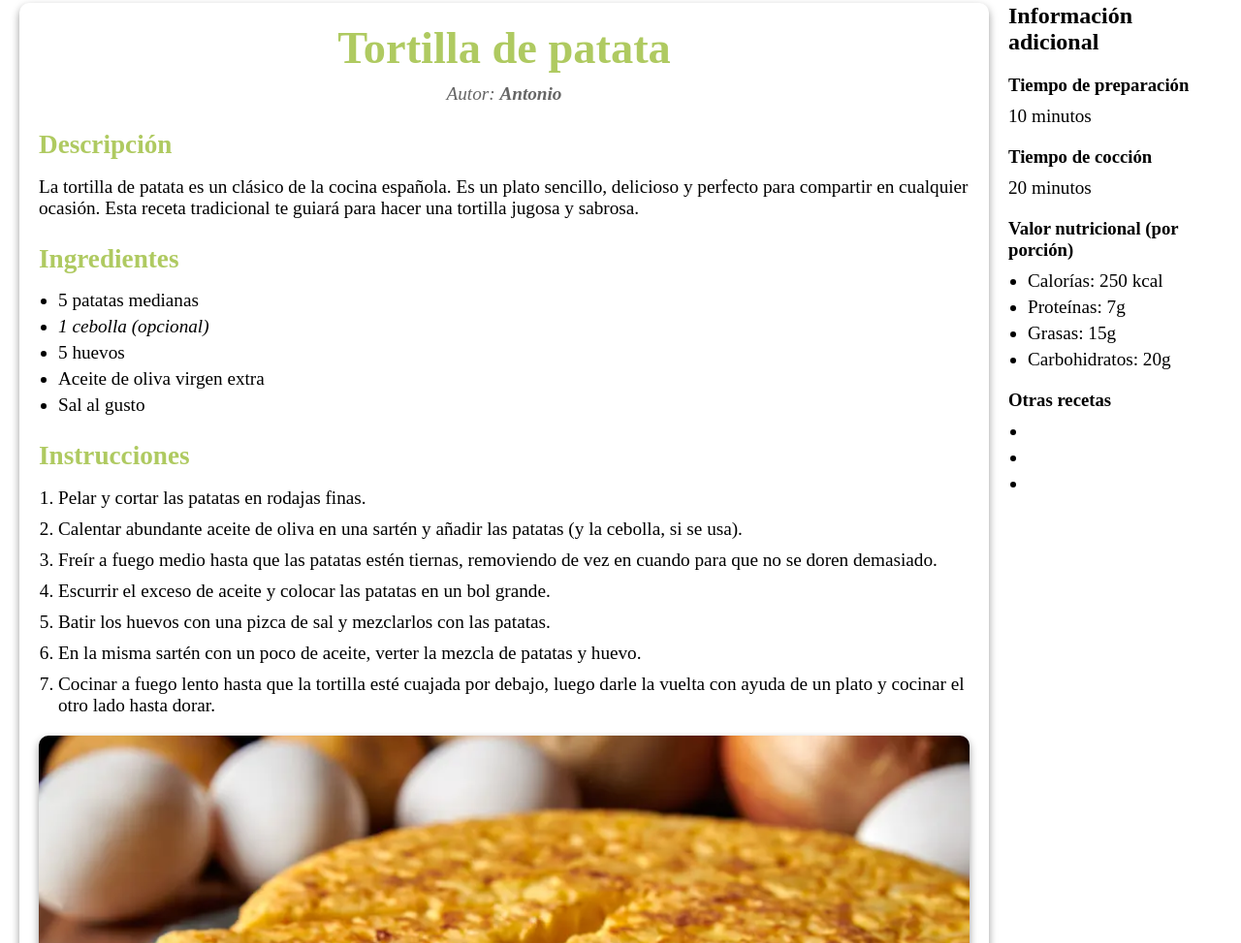
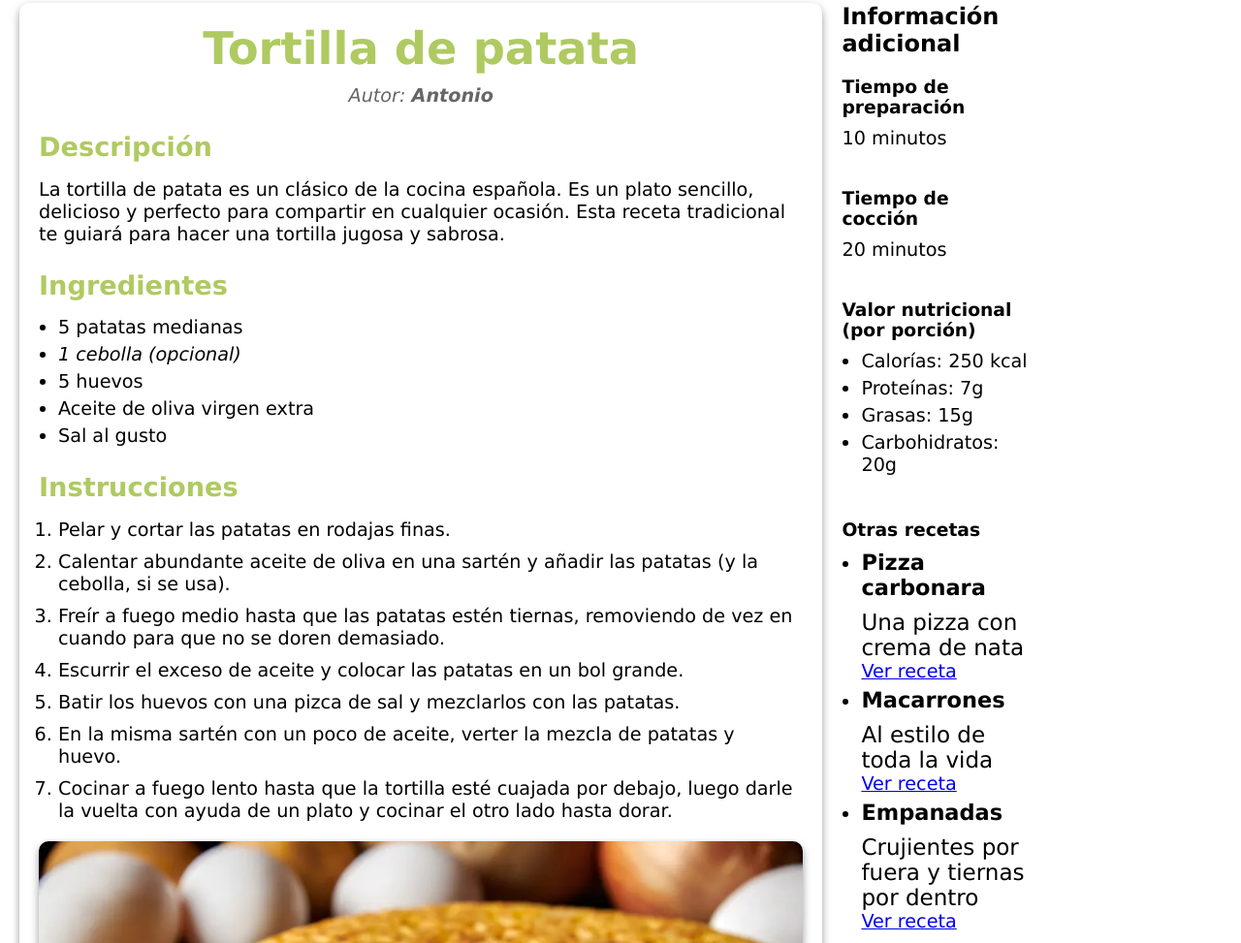
Before and after one commit to JaumeEsquerdo/actividad4, a plain HTML site: page index.html in a window 1280 px wide. Shown: the part 127-1100 px from the top of the page at 97% size. Drawn offline with Linux system fonts and the light colour scheme.

Commit message:
mejorando el aside

```diff
--- a/index.html
+++ b/index.html
@@ -14,6 +14,7 @@
             box-sizing: border-box;
             padding: 0;
             margin: 0;
+            font-family: Verdana, Geneva, Tahoma, sans-serif;
 
         }
 
@@ -102,7 +103,7 @@
         /* AQUÍ VA EL CONTENIDO PRINCIPAL */
         main {
             display: flex;
-            justify-content: space-between;
+
             margin: 20px;
 
         }
@@ -197,6 +198,14 @@
             color: #666;
             margin-top: 8px;
         }
+
+        /* ASIDE */
+
+        aside {
+            margin-right: 200px;
+            display: flex;
+            flex-direction: column;
+        }
     </style>
 
 </head>
@@ -284,8 +293,8 @@
         <aside>
             <h2>Información adicional</h2>
             <section>
-               <h3>Tiempo de preparación</h3>
-               <p>10 minutos</p>
+                <h3>Tiempo de preparación</h3>
+                <p>10 minutos</p>
             </section>
 
             <section>
@@ -307,9 +316,30 @@
                 <h3>Otras recetas</h3>
                 <nav>
                     <ul>
-                        <li><a href=""></a></li>
-                        <li><a href=""></a></li>
-                        <li><a href=""></a></li>
+                        <li>
+                            <div class="tarjeta">
+                                <h3>Pizza carbonara</h3>
+                                <p>Una pizza con crema de nata</p>
+                                <a href="#">Ver receta</a>
+                            </div>
+                        </li>
+
+                        <li>
+                            <div class="tarjeta">
+                                <h3>Macarrones</h3>
+                                <p>Al estilo de toda la vida</p>
+                                <a href="#">Ver receta</a>
+                            </div>
+                        </li>
+
+                        <li>
+                            <div class="tarjeta">
+                                <h3>Empanadas</h3>
+                                <p>Crujientes por fuera y tiernas por dentro</p>
+                                <a href="#">Ver receta</a>
+                            </div>
+                        </li>
+
                     </ul>
                 </nav>
             </section>
```
